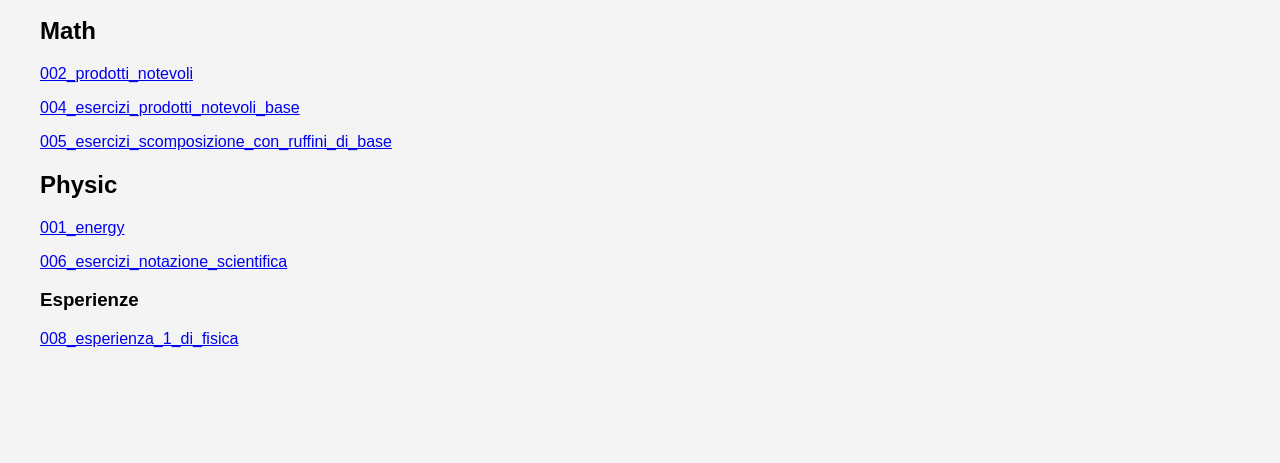
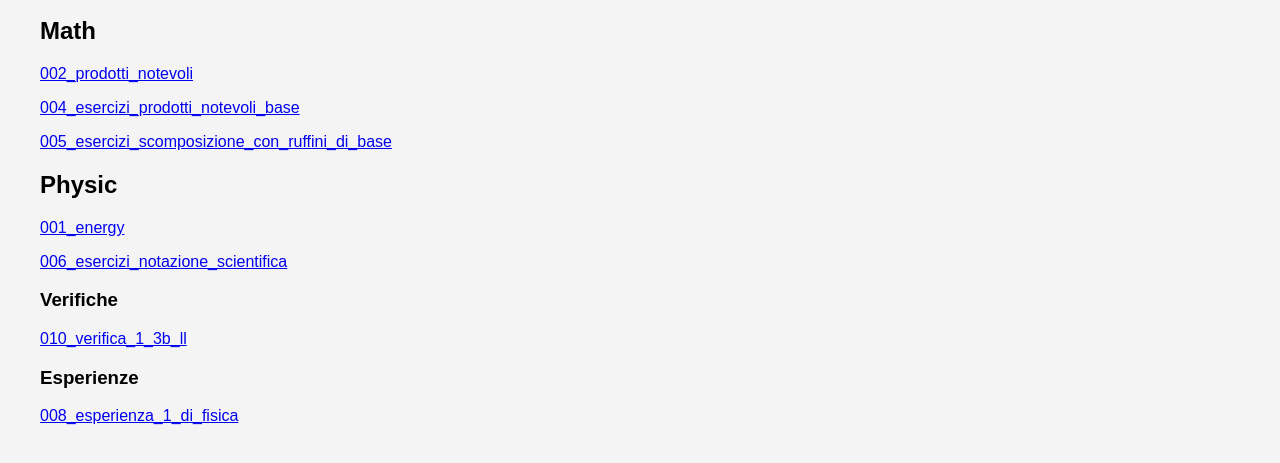
Before and after one commit to edoardoted99/edoardoted99.github.io, a plain HTML site: page 3BLL.html in a window 1280 px wide. Shown: the part 159-622 px from the top of the page. Drawn offline with Linux system fonts and the light colour scheme.

Commit message:
veririfica

```diff
--- a/3BLL.html
+++ b/3BLL.html
@@ -51,6 +51,8 @@
    <h2>Physic</h2>
    <p><a href="001_energy.pdf" target="_blank">001_energy</a></p>
    <p><a href="006_esercizi_notazione_scientifica.pdf" target="_blank">006_esercizi_notazione_scientifica</a></p>
+   <h3>Verifiche</h3>
+   <p><a href="010_verifica_1_3b_ll.pdf" target="_blank">010_verifica_1_3b_ll</a></p>
    <h3>Esperienze</h3>
    <p><a href="008_esperienza_1_di_fisica.pdf" target="_blank">008_esperienza_1_di_fisica</a></p>
 </body>
```
Also changed, not shown: 1 other file.
